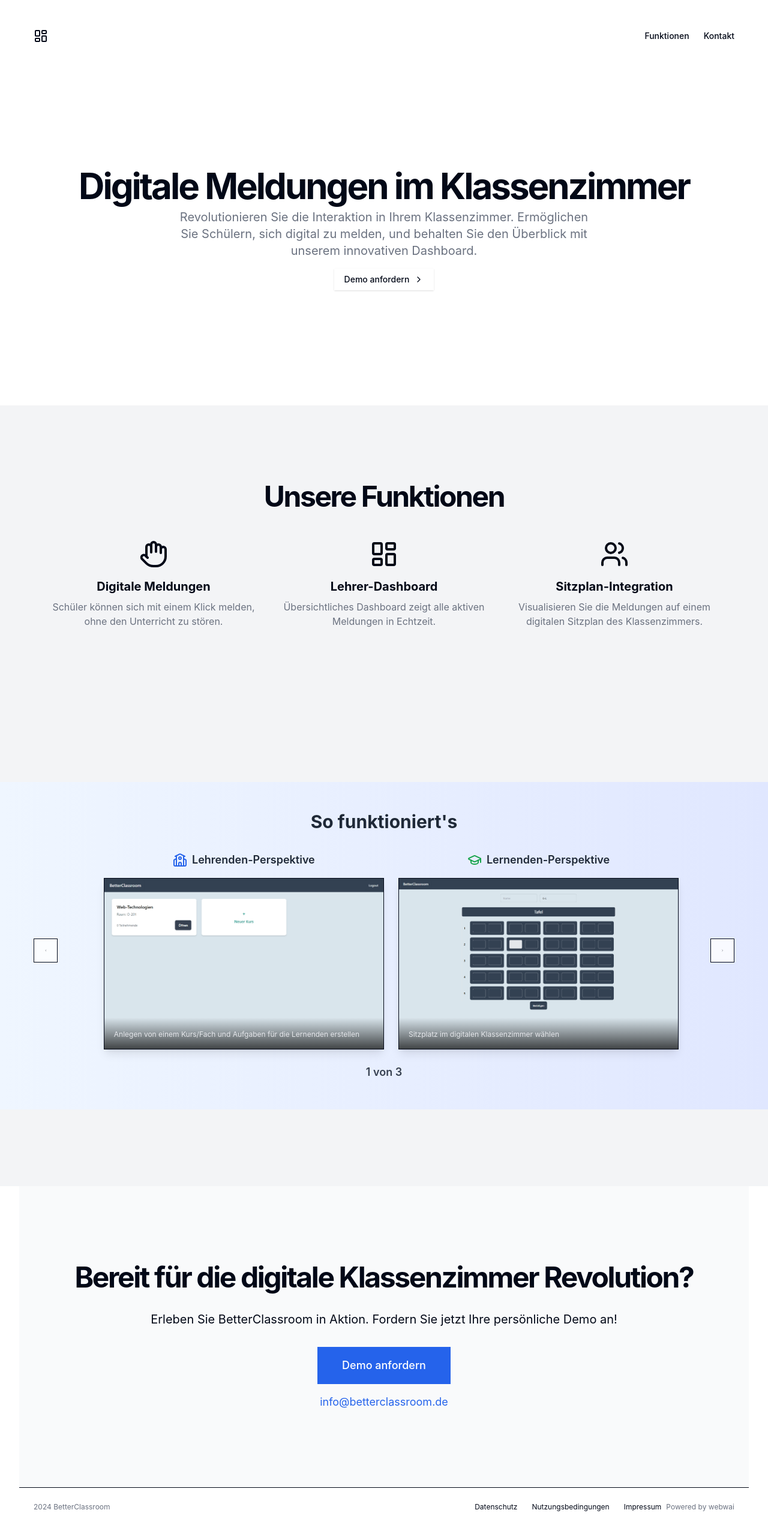
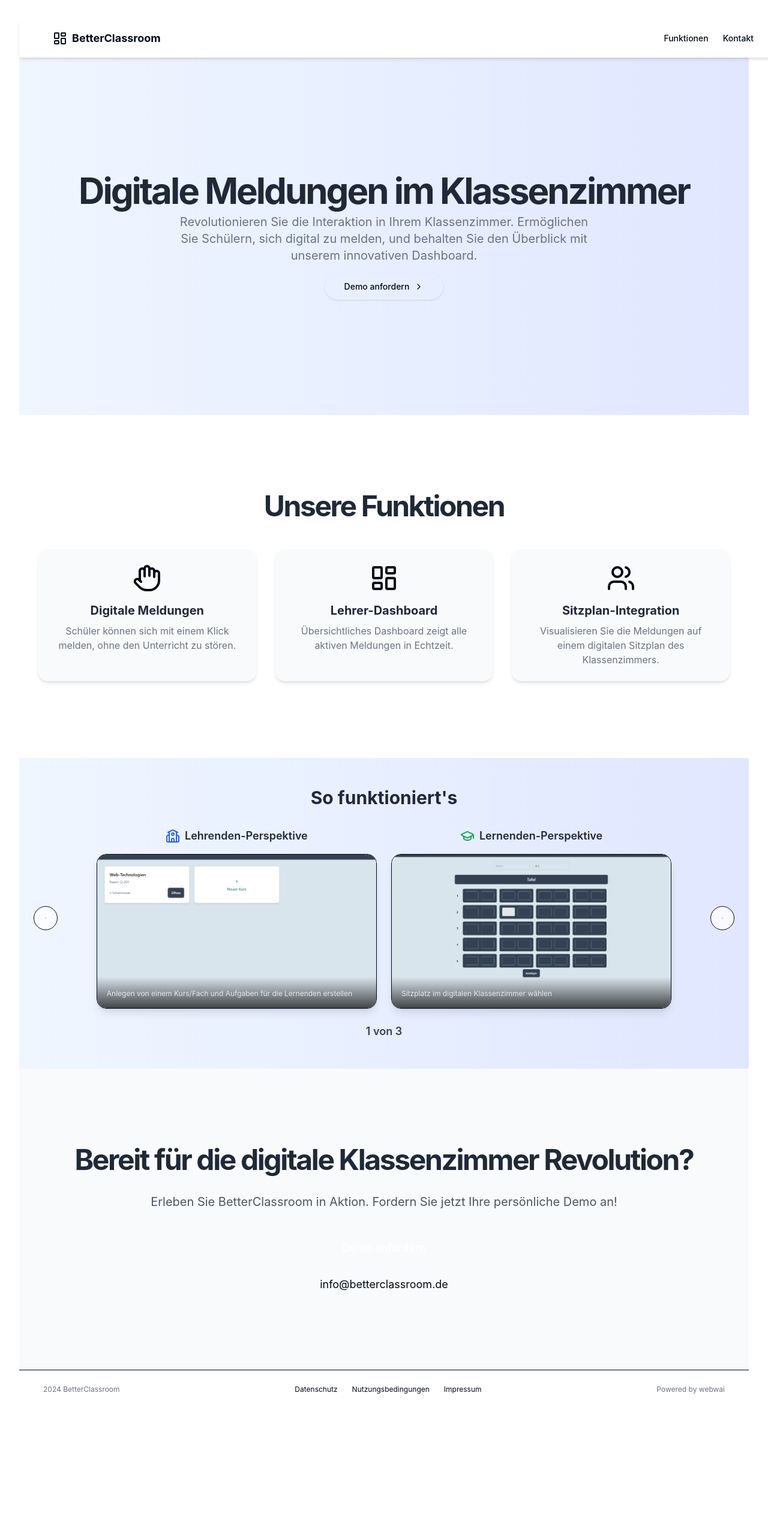
Before and after one commit to Nielshen/BetterClassroomLanding, a React (Vite) app: page / in a window 1280 px wide. Shown: the top 2558 px of the page at 60% size. After the commit the page ends 2381 px from the top, so only its background shows below. Built offline with nearby package versions, Linux system fonts and the light colour scheme.

Commit message:
new style

```diff
--- a/package.json
+++ b/package.json
@@ -16,6 +16,7 @@
     "@radix-ui/react-slot": "^1.1.0",
     "class-variance-authority": "^0.7.0",
     "clsx": "^2.1.1",
+    "framer-motion": "^11.5.4",
     "lucide-react": "^0.441.0",
     "react": "^18.3.1",
     "react-dom": "^18.3.1",
--- a/src/App.tsx
+++ b/src/App.tsx
@@ -1,11 +1,14 @@
-import React from 'react';
+'use client'
+
+import React, { useState, useEffect } from 'react';
 import { HashRouter as Router, Route, Link, Routes } from 'react-router-dom';
-import { Button } from "./components/ui/button";
+import { Button } from "@/components/ui/button";
 import ImageGallery from './components/ImageGallery';
-import { ChevronRight, Hand, Users, LayoutDashboard } from "lucide-react";
+import { ChevronRight, Hand, Users, LayoutDashboard, Menu } from "lucide-react";
 import Impressum from './components/Impressum';
 import Datenschutz from './components/Datenschutz';
 import AGB from './components/AGB';
+import { motion } from "framer-motion";
 
 const scrollToSection = (id: string): void => {
   const element = document.getElementById(id);
@@ -14,131 +17,194 @@
   }
 };
 
-const Header: React.FC = () => (
-  <header className="px-4 lg:px-6 h-14 flex items-center">
+const Header: React.FC = () => {
+  const [isMenuOpen, setIsMenuOpen] = useState(false);
+
+  return (
+    <header className="px-4 lg:px-6 h-16 flex items-center fixed w-full bg-white dark:bg-gray-900 z-50 shadow-md">
+      <div className="container mx-auto flex justify-between items-center">
         <Link className="flex items-center justify-center" to="/">
-      <LayoutDashboard className="h-6 w-6" />
-      <span className="sr-only">ClassroomTech</span>
+          <LayoutDashboard className="h-6 w-6 text-primary" />
+          <span className="ml-2 text-lg font-bold">BetterClassroom</span>
         </Link>
-    <nav className="ml-auto flex gap-4 sm:gap-6">
+        <nav className="hidden md:flex gap-4 sm:gap-6">
           <Link
-        className="text-sm font-medium hover:underline underline-offset-4"
+            className="text-sm font-medium hover:text-primary transition-colors"
             to="/"
             onClick={() => scrollToSection('features')}
           >
             Funktionen
           </Link>
           <Link
-        className="text-sm font-medium hover:underline underline-offset-4"
+            className="text-sm font-medium hover:text-primary transition-colors"
             to="/"
             onClick={() => scrollToSection('contact')}
           >
             Kontakt
           </Link>
         </nav>
+        <Button
+          variant="ghost"
+          size="icon"
+          className="md:hidden"
+          onClick={() => setIsMenuOpen(!isMenuOpen)}
+        >
+          <Menu className="h-6 w-6" />
+        </Button>
+      </div>
+      {isMenuOpen && (
+        <motion.div
+          initial={{ opacity: 0, y: -20 }}
+          animate={{ opacity: 1, y: 0 }}
+          exit={{ opacity: 0, y: -20 }}
+          className="absolute top-16 left-0 right-0 bg-white dark:bg-gray-900 shadow-md p-4 md:hidden"
+        >
+          <Link
+            className="block py-2 text-sm font-medium hover:text-primary transition-colors"
+            to="/"
+            onClick={() => { scrollToSection('features'); setIsMenuOpen(false); }}
+          >
+            Funktionen
+          </Link>
+          <Link
+            className="block py-2 text-sm font-medium hover:text-primary transition-colors"
+            to="/"
+            onClick={() => { scrollToSection('contact'); setIsMenuOpen(false); }}
+          >
+            Kontakt
+          </Link>
+        </motion.div>
+      )}
     </header>
   );
+};
 
 const Footer: React.FC = () => (
-  <footer className="flex flex-col gap-2 sm:flex-row py-6 w-full shrink-0 items-center px-4 md:px-6 border-t">
+  <footer className="w-full py-6 px-4 md:px-6 border-t">
+    <div className="container mx-auto flex flex-col sm:flex-row justify-between items-center">
       <p className="text-xs text-gray-500 dark:text-gray-400">2024 BetterClassroom</p>
-    <nav className="sm:ml-auto flex gap-4 sm:gap-6">
-      <Link className="text-xs hover:underline underline-offset-4" to="/datenschutz">
+      <nav className="flex gap-4 sm:gap-6 mt-4 sm:mt-0">
+        <Link className="text-xs hover:text-primary transition-colors" to="/datenschutz">
           Datenschutz
         </Link>
-      <Link className="text-xs hover:underline underline-offset-4" to="/agb">
+        <Link className="text-xs hover:text-primary transition-colors" to="/agb">
           Nutzungsbedingungen
         </Link>
-      <Link className="text-xs hover:underline underline-offset-4" to="/impressum">
+        <Link className="text-xs hover:text-primary transition-colors" to="/impressum">
           Impressum
         </Link>
       </nav>
-    <div className="text-xs text-gray-500 dark:text-gray-400">
-      Powered by <a href="https://webwai.de" className="hover:underline">webwai</a>
+      <div className="text-xs text-gray-500 dark:text-gray-400 mt-4 sm:mt-0">
+        Powered by <a href="https://webwai.de" className="hover:text-primary transition-colors">webwai</a>
+      </div>
     </div>
   </footer>
 );
 
-const HomePage: React.FC = () => (
+const HomePage: React.FC = () => {
+  const [isVisible, setIsVisible] = useState(false);
+
+  useEffect(() => {
+    const timer = setTimeout(() => setIsVisible(true), 500);
+    return () => clearTimeout(timer);
+  }, []);
+
+  return (
     <>
-    <section className="w-full py-12 md:py-24 lg:py-32 xl:py-48">
-      <div className="container px-4 md:px-6 mx-auto max-w-7xl">
-        <div className="flex flex-col items-center space-y-4 text-center">
+      <section className="w-full py-12 md:py-24 lg:py-32 xl:py-48 bg-gradient-to-r from-blue-50 to-indigo-100 dark:from-gray-800 dark:to-gray-900">
+        <div className="container mx-auto px-4 md:px-6">
+          <motion.div
+            initial={{ opacity: 0, y: 20 }}
+            animate={{ opacity: isVisible ? 1 : 0, y: isVisible ? 0 : 20 }}
+            transition={{ duration: 0.8 }}
+            className="flex flex-col items-center space-y-4 text-center"
+          >
             <div className="space-y-2">
-            <h1 className="text-3xl font-bold tracking-tighter sm:text-4xl md:text-5xl lg:text-6xl/none">
+              <h1 className="text-3xl font-bold tracking-tighter sm:text-4xl md:text-5xl lg:text-6xl/none text-gray-800 dark:text-white">
                 Digitale Meldungen im Klassenzimmer
               </h1>
               <p className="mx-auto max-w-[700px] text-gray-500 md:text-xl dark:text-gray-400">
                 Revolutionieren Sie die Interaktion in Ihrem Klassenzimmer. Ermöglichen Sie Schülern, sich digital zu melden, und behalten Sie den Überblick mit unserem innovativen Dashboard.
               </p>
             </div>
-          <div className="space-x-4">
+            <motion.div
+              whileHover={{ scale: 1.05 }}
+              whileTap={{ scale: 0.95 }}
+            >
               <Button
-              className="inline-flex h-9 items-center justify-center rounded-md bg-primary px-4 py-2 text-sm font-medium text-primary-foreground shadow transition-colors hover:bg-primary/90 focus-visible:outline-none focus-visible:ring-1 focus-visible:ring-ring disabled:pointer-events-none disabled:opacity-50"
+                className="inline-flex h-11 items-center justify-center rounded-full bg-primary px-8 py-2 text-sm font-medium text-primary-foreground shadow transition-colors hover:bg-primary/90 focus-visible:outline-none focus-visible:ring-1 focus-visible:ring-ring disabled:pointer-events-none disabled:opacity-50"
                 onClick={() => scrollToSection('contact')}
               >
                 Demo anfordern
                 <ChevronRight className="ml-2 h-4 w-4" />
               </Button>
-          </div>
-        </div>
+            </motion.div>
+          </motion.div>
         </div>
       </section>
-    <section id="features" className="full-width-container w-full py-12 md:py-24 lg:py-32 bg-gray-100 dark:bg-gray-800">
-      <div className="content-container">
-        <div className="container px-4 md:px-6 mx-auto max-w-7xl">
-          <h2 className="text-3xl font-bold tracking-tighter sm:text-4xl md:text-5xl text-center mb-12">Unsere Funktionen</h2>
+      <section id="features" className="w-full py-12 md:py-24 lg:py-32 bg-white dark:bg-gray-800">
+        <div className="container mx-auto px-4 md:px-6">
+          <h2 className="text-3xl font-bold tracking-tighter sm:text-4xl md:text-5xl text-center mb-12 text-gray-800 dark:text-white">Unsere Funktionen</h2>
           <div className="grid grid-cols-1 md:grid-cols-2 lg:grid-cols-3 gap-8">
-            <div className="flex flex-col items-center text-center">
+            <motion.div
+              whileHover={{ scale: 1.05 }}
+              className="flex flex-col items-center text-center p-6 bg-gray-50 dark:bg-gray-700 rounded-2xl shadow-md"
+            >
               <Hand className="h-12 w-12 mb-4 text-primary" />
-              <h3 className="text-xl font-bold mb-2">Digitale Meldungen</h3>
-              <p className="text-gray-500 dark:text-gray-400">Schüler können sich mit einem Klick melden, ohne den Unterricht zu stören.</p>
-            </div>
-            <div className="flex flex-col items-center text-center">
+              <h3 className="text-xl font-bold mb-2 text-gray-800 dark:text-white">Digitale Meldungen</h3>
+              <p className="text-gray-500 dark:text-gray-300">Schüler können sich mit einem Klick melden, ohne den Unterricht zu stören.</p>
+            </motion.div>
+            <motion.div
+              whileHover={{ scale: 1.05 }}
+              className="flex flex-col items-center text-center p-6 bg-gray-50 dark:bg-gray-700 rounded-2xl shadow-md"
+            >
               <LayoutDashboard className="h-12 w-12 mb-4 text-primary" />
-              <h3 className="text-xl font-bold mb-2">Lehrer-Dashboard</h3>
-              <p className="text-gray-500 dark:text-gray-400">Übersichtliches Dashboard zeigt alle aktiven Meldungen in Echtzeit.</p>
-            </div>
-            <div className="flex flex-col items-center text-center">
+              <h3 className="text-xl font-bold mb-2 text-gray-800 dark:text-white">Lehrer-Dashboard</h3>
+              <p className="text-gray-500 dark:text-gray-300">Übersichtliches Dashboard zeigt alle aktiven Meldungen in Echtzeit.</p>
+            </motion.div>
+            <motion.div
+              whileHover={{ scale: 1.05 }}
+              className="flex flex-col items-center text-center p-6 bg-gray-50 dark:bg-gray-700 rounded-2xl shadow-md"
+            >
               <Users className="h-12 w-12 mb-4 text-primary" />
-              <h3 className="text-xl font-bold mb-2">Sitzplan-Integration</h3>
-              <p className="text-gray-500 dark:text-gray-400">Visualisieren Sie die Meldungen auf einem digitalen Sitzplan des Klassenzimmers.</p>
-            </div>
-          </div>
+              <h3 className="text-xl font-bold mb-2 text-gray-800 dark:text-white">Sitzplan-Integration</h3>
+              <p className="text-gray-500 dark:text-gray-300">Visualisieren Sie die Meldungen auf einem digitalen Sitzplan des Klassenzimmers.</p>
+            </motion.div>
           </div>
         </div>
       </section>
 
-    <section className="full-width-container w-full py-12 md:py-24 lg:py-32 bg-gray-100 dark:bg-gray-800">
       <ImageGallery />
-    </section>
 
       <section id="contact" className="w-full py-12 md:py-24 lg:py-32 bg-gray-50 dark:bg-gray-900">
-      <div className="container px-4 md:px-6 mx-auto max-w-3xl">
-        <h2 className="text-3xl font-bold tracking-tighter sm:text-4xl md:text-5xl text-center mb-8">Bereit für die digitale Klassenzimmer Revolution?</h2>
-        <p className="text-xl text-center mb-8">Erleben Sie BetterClassroom in Aktion. Fordern Sie jetzt Ihre persönliche Demo an!</p>
+        <div className="container mx-auto px-4 md:px-6">
+          <h2 className="text-3xl font-bold tracking-tighter sm:text-4xl md:text-5xl text-center mb-8 text-gray-800 dark:text-white">Bereit für die digitale Klassenzimmer Revolution?</h2>
+          <p className="text-xl text-center mb-8 text-gray-600 dark:text-gray-300">Erleben Sie BetterClassroom in Aktion. Fordern Sie jetzt Ihre persönliche Demo an!</p>
           <div className="flex flex-col items-center justify-center space-y-4">
-          <a
+            <motion.a
+              whileHover={{ scale: 1.05 }}
+              whileTap={{ scale: 0.95 }}
               href="mailto:info@betterclassroom.de"
-            className="inline-flex items-center justify-center px-8 py-3 border border-transparent text-base font-medium rounded-md text-white bg-blue-600 hover:bg-blue-700 md:py-4 md:text-lg md:px-10 transition duration-150 ease-in-out"
+              className="inline-flex items-center justify-center px-8 py-3 border border-transparent text-base font-medium rounded-full text-white bg-primary hover:bg-primary/90 md:py-4 md:text-lg md:px-10 transition duration-150 ease-in-out"
             >
               Demo anfordern
-          </a>
+            </motion.a>
             <p className="text-lg">
-            <a href="mailto:info@betterclassroom.de" className="text-blue-600 hover:underline">info@betterclassroom.de</a>
+              <a href="mailto:info@betterclassroom.de" className="text-primary hover:underline">info@betterclassroom.de</a>
             </p>
           </div>
         </div>
       </section>
     </>
   );
+};
 
 const App: React.FC = () => {
   return (
     <Router basename="/">
       <div className="flex flex-col min-h-screen">
         <Header />
-        <main className="flex-1">
+        <main className="flex-1 pt-16">
           <Routes>
             <Route path="/" element={<HomePage />} />
             <Route path="/impressum" element={<Impressum />} />
--- a/src/components/ImageGallery.tsx
+++ b/src/components/ImageGallery.tsx
@@ -1,7 +1,10 @@
-import { useState } from 'react';
+'use client'
+
+import { useState, useEffect } from 'react';
 import { ChevronLeft, ChevronRight, School, GraduationCap } from 'lucide-react';
-import { Button } from "./ui/button";
-import { Card } from "./ui/card";
+import { Button } from "@/components/ui/button";
+import { Card } from "@/components/ui/card";
+import { motion, AnimatePresence } from "framer-motion";
 
 import kurs from '../assets/kurs.png';
 import fortischritt from '../assets/fortschritt.png';
@@ -34,40 +37,85 @@
 
 const ImageGallery = () => {
   const [currentIndex, setCurrentIndex] = useState(0);
+  const [direction, setDirection] = useState(0);
 
   const nextSlide = () => {
+    setDirection(1);
     setCurrentIndex((prevIndex) => (prevIndex + 1) % images.length);
   };
 
   const prevSlide = () => {
+    setDirection(-1);
     setCurrentIndex((prevIndex) => (prevIndex - 1 + images.length) % images.length);
+  };
+
+  useEffect(() => {
+    const timer = setInterval(() => {
+      nextSlide();
+    }, 8000); // Changed from 5000 to 8000 for slower transitions
+
+    return () => clearInterval(timer);
+  }, []);
+
+  const variants = {
+    enter: (direction: number) => {
+      return {
+        x: direction > 0 ? 1000 : -1000,
+        opacity: 0
+      };
+    },
+    center: {
+      zIndex: 1,
+      x: 0,
+      opacity: 1
+    },
+    exit: (direction: number) => {
+      return {
+        zIndex: 0,
+        x: direction < 0 ? 1000 : -1000,
+        opacity: 0
+      };
+    }
   };
 
   return (
     <section className="w-full py-12 bg-gradient-to-r from-blue-50 to-indigo-100 dark:from-gray-800 dark:to-gray-900">
       <div className="container mx-auto px-4">
         <h2 className="text-3xl font-bold text-center mb-8 text-gray-800 dark:text-white">So funktioniert's</h2>
-        <div className="relative flex flex-col md:flex-row justify-center items-center space-y-4 md:space-y-0 md:space-x-6">
+        <div className="relative flex justify-center items-center">
           <Button
             variant="outline"
             size="icon"
-            className="absolute left-0 top-1/2 -translate-y-1/2 z-10 bg-white/80 hover:bg-white dark:bg-gray-800/80 dark:hover:bg-gray-800"
+            className="absolute left-0 top-1/2 -translate-y-1/2 z-10 bg-white/80 hover:bg-white dark:bg-gray-800/80 dark:hover:bg-gray-800 rounded-full"
             onClick={prevSlide}
           >
             <ChevronLeft className="h-6 w-6" />
           </Button>
+          <AnimatePresence initial={false} custom={direction}>
+            <motion.div
+              key={currentIndex}
+              custom={direction}
+              variants={variants}
+              initial="enter"
+              animate="center"
+              exit="exit"
+              transition={{
+                x: { type: "spring", stiffness: 300, damping: 30 },
+                opacity: { duration: 0.2 }
+              }}
+              className="flex flex-col md:flex-row w-full justify-center items-center space-y-4 md:space-y-0 md:space-x-6"
+            >
               <div className="w-full md:w-2/5">
                 <div className="flex items-center justify-center space-x-2 mb-4">
                   <School className="h-6 w-6 text-blue-600 dark:text-blue-300" />
                   <h3 className="text-lg font-semibold text-gray-800 dark:text-white">Lehrenden-Perspektive</h3>
                 </div>
-            <Card className="overflow-hidden shadow-lg">
+                <Card className="overflow-hidden shadow-lg rounded-2xl">
                   <div className="relative">
                     <img
                       src={images[currentIndex].professor}
                       alt={`Lehrenden-Ansicht ${currentIndex + 1}`}
-                  className="w-full h-auto object-cover"
-                  style={{ maxWidth: '100%', maxHeight: '300px' }}
+                      className="w-full h-64 object-cover"
                     />
                     <div className="absolute bottom-0 left-0 right-0 bg-gradient-to-t from-black/70 to-transparent p-4">
                       <p className="text-xs mt-1 text-gray-200">{images[currentIndex].profDescription}</p>
@@ -80,13 +128,12 @@
                   <GraduationCap className="h-6 w-6 text-green-600 dark:text-green-300" />
                   <h3 className="text-lg font-semibold text-gray-800 dark:text-white">Lernenden-Perspektive</h3>
                 </div>
-            <Card className="overflow-hidden shadow-lg">
+                <Card className="overflow-hidden shadow-lg rounded-2xl">
                   <div className="relative">
                     <img
                       src={images[currentIndex].student}
                       alt={`Lernenden-Ansicht ${currentIndex + 1}`}
-                  className="w-full h-auto object-cover"
-                  style={{ maxWidth: '100%', maxHeight: '300px' }}
+                      className="w-full h-64 object-cover"
                     />
                     <div className="absolute bottom-0 left-0 right-0 bg-gradient-to-t from-black/70 to-transparent p-4">
                       <p className="text-xs mt-1 text-gray-200">{images[currentIndex].studentDescription}</p>
@@ -94,10 +141,12 @@
                   </div>
                 </Card>
               </div>
+            </motion.div>
+          </AnimatePresence>
           <Button
             variant="outline"
             size="icon"
-            className="absolute right-0 top-1/2 -translate-y-1/2 z-10 bg-white/80 hover:bg-white dark:bg-gray-800/80 dark:hover:bg-gray-800"
+            className="absolute right-0 top-1/2 -translate-y-1/2 z-10 bg-white/80 hover:bg-white dark:bg-gray-800/80 dark:hover:bg-gray-800 rounded-full"
             onClick={nextSlide}
           >
             <ChevronRight className="h-6 w-6" />
```
Also changed, not shown: 1 other file (tests, documents, lock files or other folders). Lines whose indentation alone changed are shown as unchanged.
